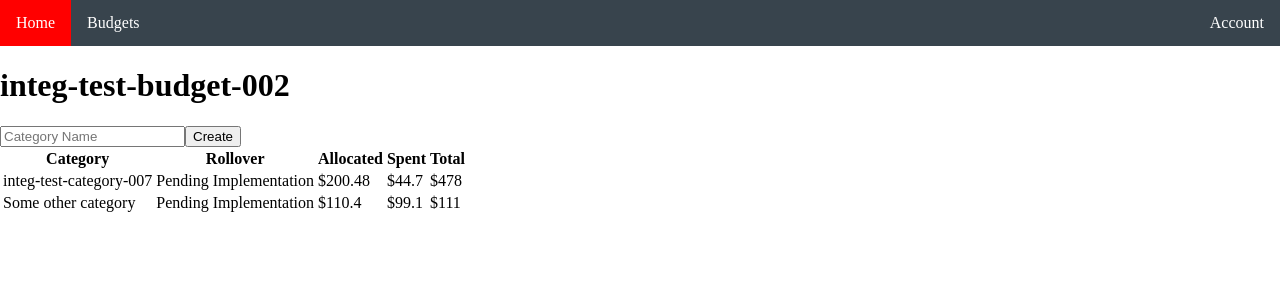
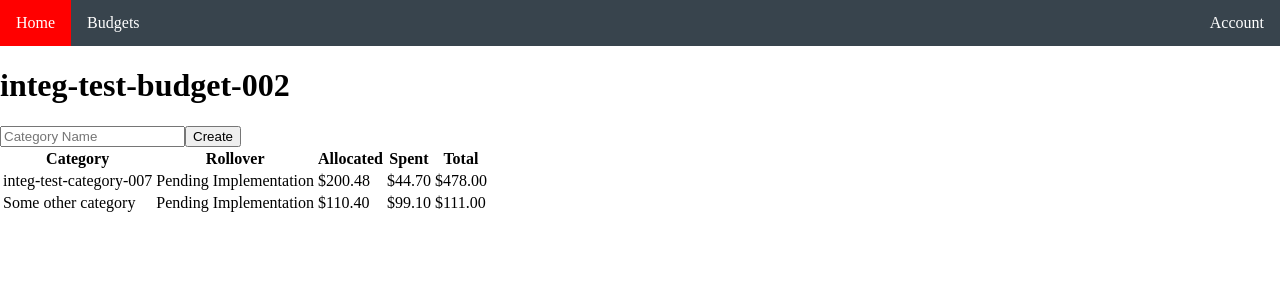
Before and after one commit to CallMeCCLemon/BudgetApp, a Next.js app in the folder web-app/: page /budget/2 in a window 1280 px wide. Shown: the top 300 px of the page. Built offline with nearby package versions, Linux system fonts and the light colour scheme.

Commit message:
Adding decimal places on categories

```diff
--- a/web-app/app/budget/[id]/page.tsx
+++ b/web-app/app/budget/[id]/page.tsx
@@ -34,9 +34,9 @@ export default function Page() {
             return <tr key={category.ID}>
                 <td>{category.Title}</td>
                 <td>Pending Implementation</td>
-                <td>${category.Allocated}</td>
-                <td>${category.Spent}</td>
-                <td>${category.Total}</td>
+                <td>${category.Allocated.toFixed(2)}</td>
+                <td>${category.Spent.toFixed(2)}</td>
+                <td>${category.Total.toFixed(2)}</td>
             </tr>;
         });
 
--- a/web-app/package.json
+++ b/web-app/package.json
@@ -24,6 +24,7 @@
   "scripts": {
     "start": "next",
     "build": "next build",
+    "prod-build": "next build && next start",
     "test": "react-scripts test",
     "eject": "react-scripts eject"
   },
```
Also changed, not shown: 2 other files (tests, documents, lock files or other folders).
